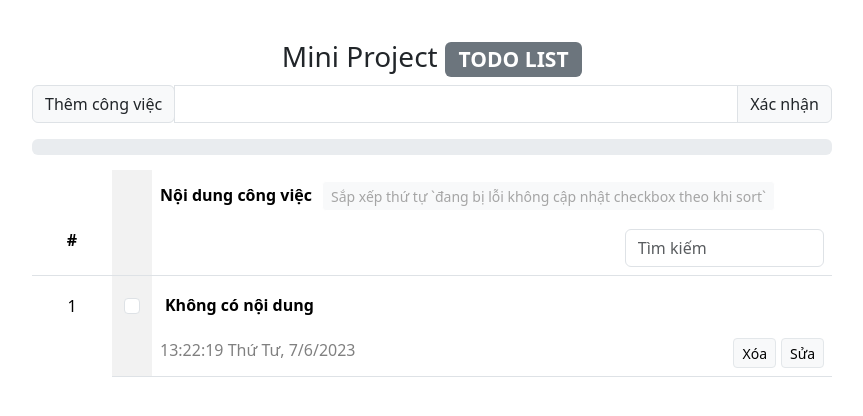
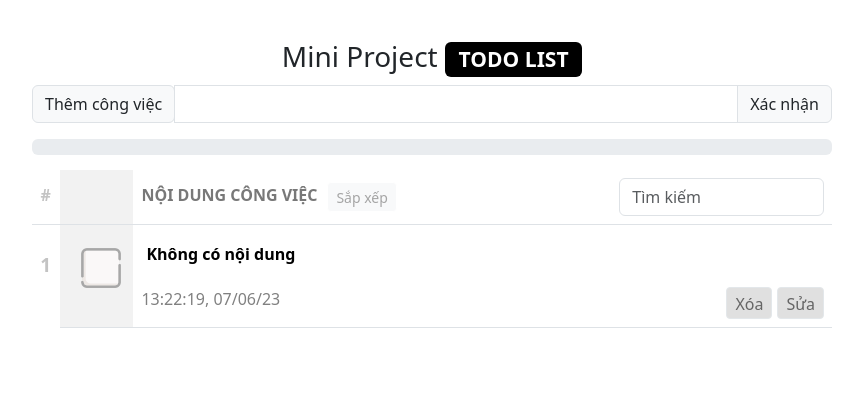
Before and after one commit to TtinTt/ra-learn-ractJs, a React (Create React App) app: page / in a window 1280 px wide. Both pictures are taken after a click on the element "Xác nhận". Shown: the top 416 px of the page, without its empty margins (208-1071 px from the left). Built offline with nearby package versions, Linux system fonts and the light colour scheme.

Commit message:
no message

```diff
--- a/src/App.css
+++ b/src/App.css
@@ -25,23 +25,52 @@
 .progress {
   margin-top: 5px !important;
   margin-bottom: 10px;
+  --bs-progress-bar-bg: rgb(0, 194, 113) !important;
 }
 .show {
   color: #ffffff !important;
   background: rgb(0, 93, 184) !important;
   background: linear-gradient(
     0deg,
-    rgb(34, 55, 195) 0%,
-    rgba(45, 129, 253, 1) 100%
+    rgb(29, 183, 255) 0%,
+    rgb(0, 194, 113) 100%
   ) !important;
   --bs-alert-padding-y: 0.1rem !important;
   margin-bottom: 5px !important;
   margin-top: -10px !important;
+  border: 0 !important;
+}
+.UncheckDiv {
+  background-image: url(/imgs/box.png);
 }
 
-td input {
-  cursor: auto;
+.CheckedDiv {
+  background-image: url(/imgs/check.png);
 }
+.UncheckDiv,
+.CheckedDiv {
+  background-size: cover;
+  width: 40px;
+  height: 40px;
+  position: relative;
+  top: 15px;
+  left: 13px;
+}
+.btn-update button {
+  background-color: #c3c3c3;
+  border: 0;
+  position: relative;
+  top: 15px;
+}
+.alert {
+  position: relative;
+  top: 5px;
+}
+.btn-update button:hover {
+  background-color: #606060 !important;
+  border: 0;
+}
+
 #deleteBtn {
   background-color: rgb(199, 199, 199);
   color: white;
@@ -72,6 +101,10 @@ main {
   padding-right: 5px;
   margin-bottom: 0;
 }
+.badge {
+  background-color: rgb(0, 0, 0) !important;
+  --bs-secondary-rgb: 0, 0, 0;
+}
 
 .form-check-input {
   position: relative;
@@ -80,12 +113,16 @@ main {
 .infoTodo Button {
   margin-left: 5px;
   float: right;
-  font-size: 14px;
-  font-weight: 300;
-  height: 30px;
-  color: black !important;
-  background-color: #f8f9fa !important;
+  font-size: 16px;
+  font-weight: 500;
+  height: 32px;
+  color: rgb(101, 101, 101) !important;
+  background-color: #e0e0e0 !important;
   border: 1px solid #e3e7ea !important;
+}
+.infoTodo Button:hover {
+  background-color: #787878 !important;
+  color: white !important;
 }
 
 span button {
--- a/src/App.js
+++ b/src/App.js
@@ -24,9 +24,22 @@ class App extends React.Component {
       todoListSearch: [],
       loadingValue: "",
       sort: true,
+      listRender: [],
     };
   }
-  handleSort = () => {
+
+  handleRefreshList = async () => {
+    if (this.state.valueSearch == "") {
+      await this.setState({
+        valueSearch: "sort",
+      });
+      await this.setState({
+        valueSearch: "",
+      });
+    }
+  };
+
+  handleSort = async () => {
     let doneList = [];
     let processingList = [];
 
@@ -49,6 +62,22 @@ class App extends React.Component {
         sort: true,
       });
     }
+
+    if (!this.state.valueSearch == "") {
+      let SearchList = [];
+      this.state.todoList.forEach((item) => {
+        if (
+          this.removeAccents(item.content)
+            .toUpperCase()
+            .includes(this.removeAccents(this.state.valueSearch).toUpperCase())
+        ) {
+          SearchList.push(item);
+        }
+      });
+      this.setState({ todoListSearch: SearchList });
+    }
+
+    this.handleRefreshList();
   };
 
   handleChange = async (event) => {
@@ -63,12 +92,12 @@ class App extends React.Component {
       new Date().toLocaleTimeString("vi-VI", {
         timeZone: "GMT",
       }) +
-      " " +
+      ", " +
       new Date().toLocaleString("vi-VI", {
-        weekday: "long",
-        year: "numeric",
-        month: "numeric",
-        day: "numeric",
+        // weekday: "narrow",
+        year: "2-digit",
+        month: "2-digit",
+        day: "2-digit",
         timeZone: "GMT",
       });
     return thistime;
@@ -93,7 +122,6 @@ class App extends React.Component {
       todoList: todoListPush,
     });
     await this.setState({ todo: { content: "" } });
-    // console.log(inputTodo.id);
     this.handleCheckLoading();
   };
 
@@ -116,13 +144,13 @@ class App extends React.Component {
       if (
         this.removeAccents(item.content)
           .toUpperCase()
-          .includes(this.removeAccents(event.target.value).toUpperCase())
+          .includes(this.removeAccents(this.state.valueSearch).toUpperCase())
       ) {
         SearchList.push(item);
       }
     });
-    this.setState({ todoListSearch: SearchList });
-    console.log(SearchList);
+    await this.setState({ todoListSearch: SearchList });
+    this.handleRefreshList();
   };
 
   handleSubmitEdit = async (event) => {
@@ -163,9 +191,15 @@ class App extends React.Component {
     await this.setState({
       loadingValue: (count / this.state.todoList.length) * 100,
     });
-    console.log(this.state.loadingValue);
-    // console.log(count);
-    // console.log(this.state.todoList.length);
+  };
+
+  handleGetColor = (b) => {
+    if (b == true) {
+      return "red";
+    }
+    {
+      return "green";
+    }
   };
 
   handleTickCheckbox = (event) => {
@@ -175,8 +209,10 @@ class App extends React.Component {
         item.value = !item.value;
         if (item.value == true) {
           item.finishTime = [this.handleGettime()];
+          // event.target.style.backgroundColor = "red";
         } else {
           item.finishTime = "";
+          // event.target.style.backgroundColor = "blue";
         }
       }
     });
@@ -191,7 +227,6 @@ class App extends React.Component {
         ListDelete.splice(index, 1);
       }
     });
-    this.setState({ todoList: ListDelete });
 
     if (!this.state.valueSearch == "") {
       let ListSearchDelete = this.state.todoListSearch;
@@ -204,12 +239,10 @@ class App extends React.Component {
     }
 
     this.handleCheckLoading();
-    console.log(this.state.todoListSearch);
   };
 
   handleSetDeleteID = (event) => {
     this.setState({ deleteID: event.target.name });
-    console.log(this.setState.editID);
   };
 
   resetDeleteID = () => {
@@ -256,13 +289,6 @@ class App extends React.Component {
           ) : (
             <ProgressBar animated now={this.state.loadingValue} />
           )}
-          {/* {this.state.loadingValue == 100 ? (
-          <Alert key="secondary" variant="secondary">
-            Xin chúc mừng, bạn đã hoàn thành tất cả các công việc của mình!
-          </Alert>
-        ) : null}
-        <ProgressBar animated now={this.state.loadingValue} /> */}
-          {/* <hr></hr> */}
         </div>
         <main>
           {" "}
@@ -272,36 +298,47 @@ class App extends React.Component {
                 <th
                   style={{
                     position: "relative",
-                    top: "-15px",
-                    width: "10%",
+                    top: "-9px",
+                    width: "3%",
+                    fontWeight: "800",
+                    color: "#c3c3c3",
                   }}
                 >
                   #
                 </th>
-                <th> </th>
+                <th
+                  style={{
+                    width: "9%",
+                  }}
+                >
+                  {" "}
+                </th>
                 <th style={{ width: "85%" }}>
                   <p
                     style={{
                       float: "left",
                       display: "inline-block",
                       paddingTop: "5px",
+                      margin: 0,
+                      color: "#787878",
                     }}
                   >
-                    Nội dung công việc{" "}
+                    NỘI DUNG CÔNG VIỆC{" "}
                     <span>
+                      {this.state.valueSearch === "" ? (
                         <Button
                           onClick={this.handleSort}
                           variant="secondary"
                           size="sm"
                           style={{
                             position: "relative",
-                          top: "-2px",
+                            top: "-1px",
                             left: "5px",
                           }}
                         >
-                        Sắp xếp thứ tự `đang bị lỗi không cập nhật checkbox theo
-                        khi sort`
+                          Sắp xếp
                         </Button>
+                      ) : null}
                     </span>
                   </p>
                   <Form.Control
@@ -311,7 +348,6 @@ class App extends React.Component {
                       width: "30%",
                     }}
                     placeholder="Tìm kiếm"
-                    // value={this.state.valueSearch}
                     onChange={this.handleChangeSearch}
                     aria-label="newtodo"
                   />
@@ -327,25 +363,32 @@ class App extends React.Component {
                           <td
                             style={{
                               position: "relative",
-                              top: "10px",
+                              top: "18px",
+                              color: "#c3c3c3",
+                              fontWeight: "600",
+                              fontSize: "19px",
                             }}
                           >
                             {index + 1}
                           </td>
                           <td>
-                            <Form>
-                              <div key={`keytodo`} className="mb-3">
-                                <Form.Check
-                                  type="checkbox"
+                            {this.state.todoList[index].value === false ? (
+                              <div
+                                onClick={this.handleTickCheckbox}
+                                variant="secondary"
+                                size="sm"
                                 id={this.state.todoList[index].id}
-                                  onChange={this.handleTickCheckbox}
-                                  // label={this.state.todoList[index].content}
-                                  defaultChecked={
-                                    this.state.todoList[index].value
-                                  }
-                                />
-                              </div>
-                            </Form>
+                                className="UncheckDiv"
+                              ></div>
+                            ) : (
+                              <div
+                                onClick={this.handleTickCheckbox}
+                                variant="secondary"
+                                size="sm"
+                                id={this.state.todoList[index].id}
+                                className="CheckedDiv"
+                              ></div>
+                            )}
                           </td>
                           <td>
                             {item.id === this.state.editID ? (
@@ -363,7 +406,7 @@ class App extends React.Component {
                                     id="buttonXN"
                                     name={item.id}
                                   >
-                                    Cập nhật
+                                    Lưu
                                   </InputGroup.Text>
                                 </InputGroup>
                               </form>
@@ -373,7 +416,8 @@ class App extends React.Component {
                                 style={{
                                   paddingTop: "9px",
                                   paddingBottom: "5px",
-                                  color: "#858585",
+                                  color: "#8A8A8A",
+                                  letterSpacing: "1px",
                                 }}
                               >
                                 <strike>{item.content}</strike>
@@ -381,9 +425,13 @@ class App extends React.Component {
                                   style={{
                                     float: "right",
                                     fontSize: "16px",
+                                    color: "white",
+                                    backgroundColor: "#c3c3c3",
+                                    padding: "0 10px",
+                                    borderRadius: "10px",
                                   }}
                                 >
-                                  (Hoàn thành {item.finishTime})
+                                  Hoàn thành lúc {item.finishTime}
                                 </span>
                               </p>
                             ) : (
@@ -468,25 +516,32 @@ class App extends React.Component {
                           <td
                             style={{
                               position: "relative",
-                              top: "10px",
+                              top: "18px",
+                              color: "#c3c3c3",
+                              fontWeight: "600",
+                              fontSize: "19px",
                             }}
                           >
                             {index + 1}
                           </td>
                           <td>
-                            <Form>
-                              <div key={`keytodo`} className="mb-3">
-                                <Form.Check
-                                  type="checkbox"
+                            {this.state.todoList[index].value === false ? (
+                              <div
+                                onClick={this.handleTickCheckbox}
+                                variant="secondary"
+                                size="sm"
                                 id={this.state.todoList[index].id}
-                                  onChange={this.handleTickCheckbox}
-                                  // label={this.state.todoList[index].content}
-                                  defaultChecked={
-                                    this.state.todoList[index].value
-                                  }
-                                />
-                              </div>
-                            </Form>
+                                className="UncheckDiv"
+                              ></div>
+                            ) : (
+                              <div
+                                onClick={this.handleTickCheckbox}
+                                variant="secondary"
+                                size="sm"
+                                id={this.state.todoList[index].id}
+                                className="CheckedDiv"
+                              ></div>
+                            )}
                           </td>
                           <td>
                             {item.id === this.state.editID ? (
@@ -504,7 +559,7 @@ class App extends React.Component {
                                     id="buttonXN"
                                     name={item.id}
                                   >
-                                    Cập nhật
+                                    Lưu
                                   </InputGroup.Text>
                                 </InputGroup>
                               </form>
@@ -514,17 +569,30 @@ class App extends React.Component {
                                 style={{
                                   paddingTop: "9px",
                                   paddingBottom: "5px",
-                                  color: "#858585",
+                                  color: "#8A8A8A",
+                                  letterSpacing: "1px",
                                 }}
                               >
                                 <strike>{item.content}</strike>
                                 <span
                                   style={{
                                     float: "right",
-                                    fontSize: "12px",
+                                    fontSize: "16px",
+                                    color: "white",
+                                    backgroundColor: "#c3c3c3",
+                                    padding: "0 10px",
+                                    borderRadius: "10px",
                                   }}
                                 >
-                                  (Hoàn thành {item.finishTime})
+                                  Hoàn thành{" "}
+                                  <span
+                                    style={{
+                                      // color: "white",
+                                      fontWeight: 600,
+                                    }}
+                                  >
+                                    {item.finishTime}
+                                  </span>
                                 </span>
                               </p>
                             ) : (
```
Also changed, not shown: imgs/box.png (added), imgs/check.png (added). Lines whose indentation alone changed are shown as unchanged.
